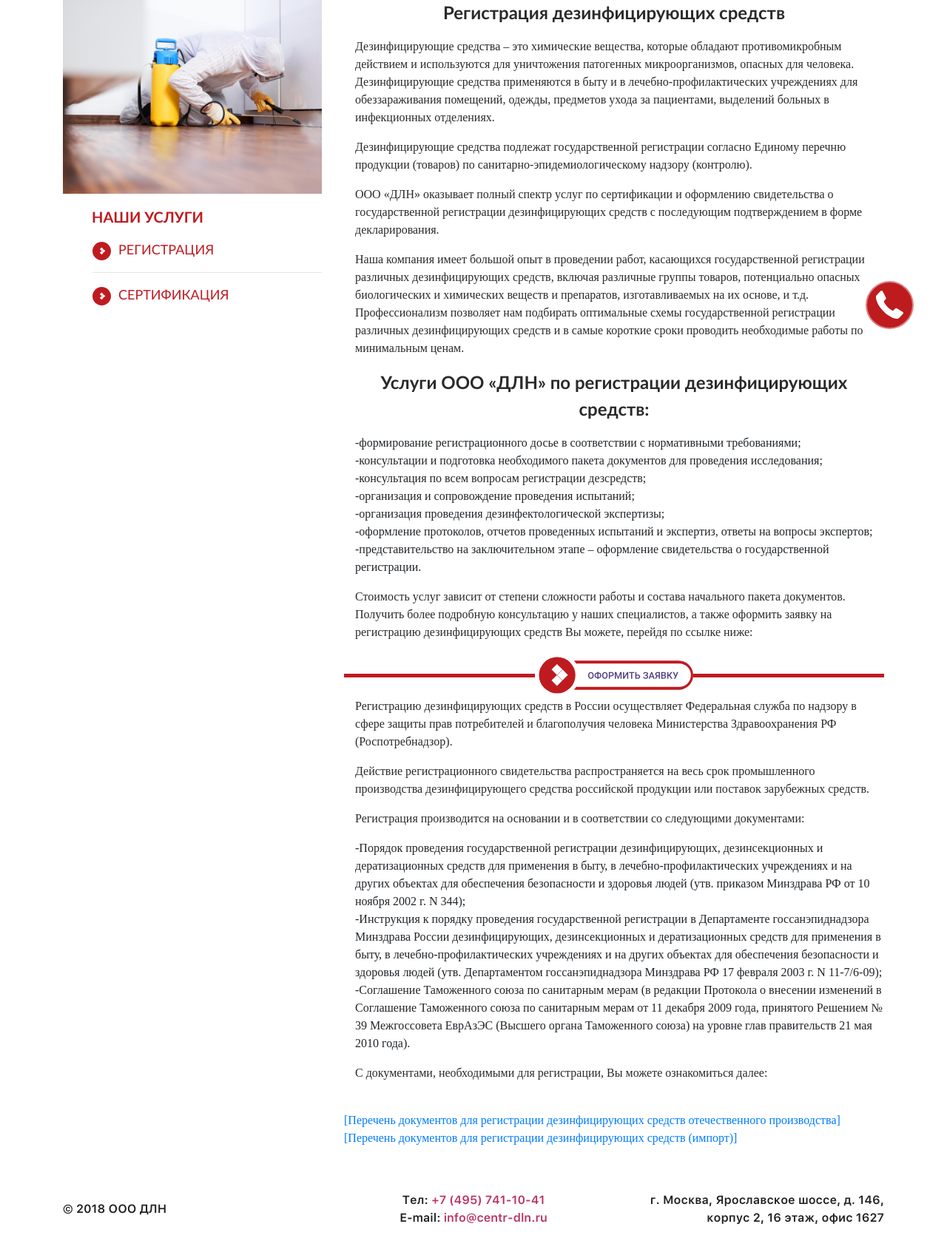
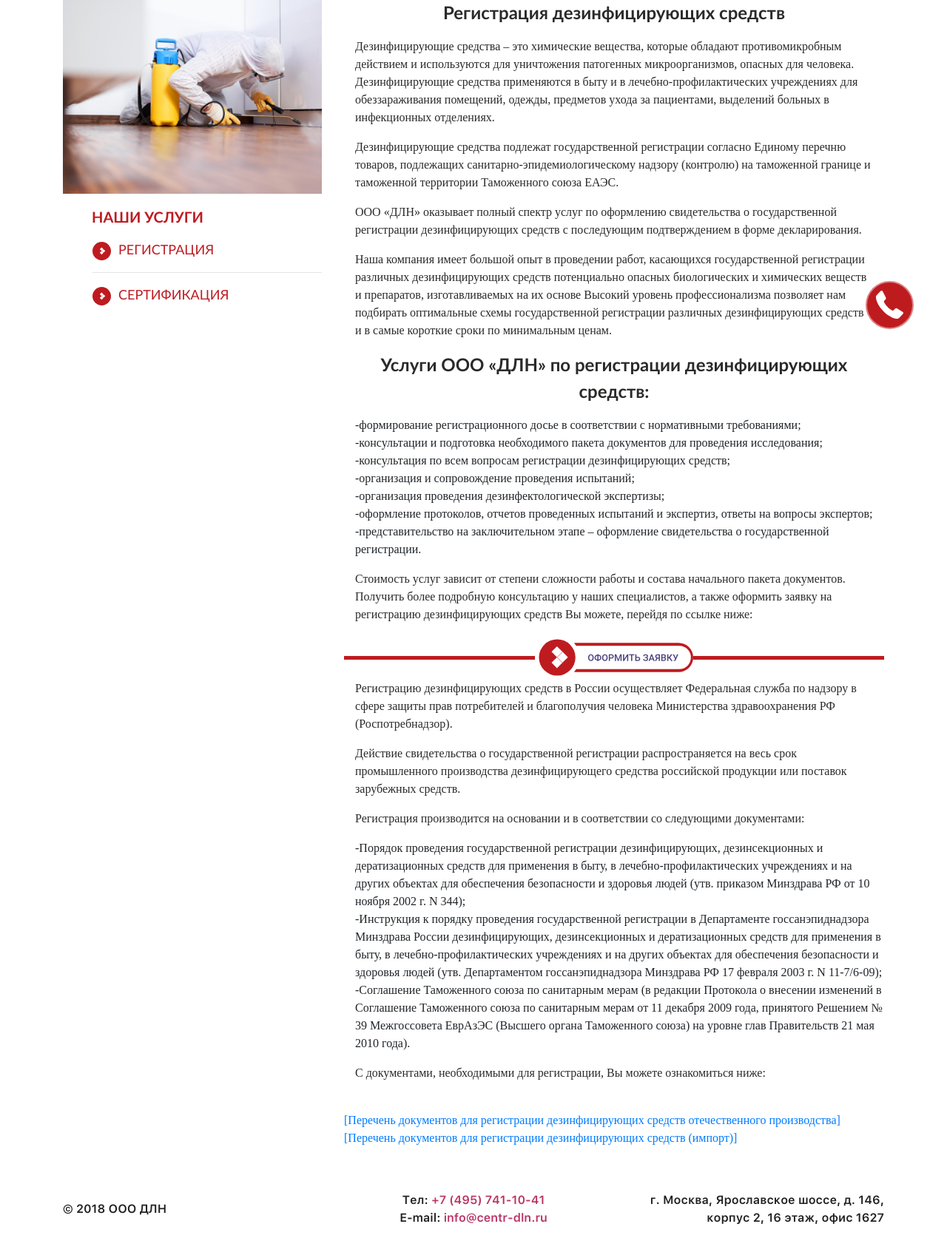
Before and after one commit to YEKabantsov/DLN_site, a Django app: page /disenfeciruyushie-sredstva in a window 1280 px wide. Shown: the part 310-1984 px from the top of the page at 74% size. Run offline with Django 3.2, Linux system fonts and the light colour scheme; some libraries are stand-ins or nearby versions; some web fonts are replaced.

Commit message:
change page disinfecting products

```diff
--- a/templates/html/disinfecting-products.html
+++ b/templates/html/disinfecting-products.html
@@ -68,24 +68,23 @@
                 предметов ухода за пациентами, выделений больных в инфекционных отделениях.
             </p>
             <p class="col-12 text_other_page">Дезинфицирующие средства подлежат государственной регистрации согласно
-                Единому перечню продукции (товаров) по санитарно-эпидемиологическому надзору (контролю).
+                Единому перечню товаров, подлежащих санитарно-эпидемиологическому надзору (контролю) на таможенной границе и таможенной территории Таможенного союза ЕАЭС.
             </p>
-            <p class="col-12 text_other_page">ООО «ДЛН» оказывает полный спектр услуг по сертификации и оформлению
+            <p class="col-12 text_other_page">ООО «ДЛН» оказывает полный спектр услуг по оформлению
                 свидетельства о государственной регистрации дезинфицирующих средств с последующим подтверждением в форме
                 декларирования.
             </p>
             <p class="col-12 text_other_page">Наша компания имеет большой опыт в проведении работ, касающихся
-                государственной регистрации различных дезинфицирующих средств, включая различные группы товаров,
-                потенциально опасных биологических и химических веществ и препаратов, изготавливаемых на их основе, и
-                т.д. Профессионализм позволяет нам подбирать оптимальные схемы государственной регистрации различных
-                дезинфицирующих средств и в самые короткие сроки проводить необходимые работы по минимальным ценам.
+                государственной регистрации различных дезинфицирующих средств
+                потенциально опасных биологических и химических веществ и препаратов, изготавливаемых на их основе Высокий уровень профессионализма позволяет нам подбирать оптимальные схемы государственной регистрации различных
+                дезинфицирующих средств и в самые короткие сроки по минимальным ценам.
             </p>
 
             <p class="col-12 text-center header_other_page">Услуги ООО «ДЛН» по регистрации дезинфицирующих средств:</p>
             <ul class="list-dash">
                 <li>формирование регистрационного досье в соответствии с нормативными требованиями;</li>
                 <li>консультации и подготовка необходимого пакета документов для проведения исследования;</li>
-                <li>консультация по всем вопросам регистрации дезсредств;</li>
+                <li>консультация по всем вопросам регистрации дезинфицирующих средств;</li>
                 <li>организация и сопровождение проведения испытаний;</li>
                 <li>организация проведения дезинфектологической экспертизы;</li>
                 <li>оформление протоколов, отчетов проведенных испытаний и экспертиз, ответы на вопросы экспертов;</li>
@@ -101,10 +100,10 @@
 
 
             <p class="col-12 text_other_page">Регистрацию дезинфицирующих средств в России осуществляет Федеральная
-                служба по надзору в сфере защиты прав потребителей и благополучия человека Министерства Здравоохранения
+                служба по надзору в сфере защиты прав потребителей и благополучия человека Министерства здравоохранения
                 РФ (Роспотребнадзор).
             </p>
-            <p class="col-12 text_other_page">Действие регистрационного свидетельства распространяется на весь срок
+            <p class="col-12 text_other_page">Действие свидетельства о государственной регистрации распространяется на весь срок
                 промышленного производства дезинфицирующего средства российской продукции или поставок зарубежных
                 средств.
             </p>
@@ -123,12 +122,12 @@
                 </li>
                 <li>Соглашение Таможенного союза по санитарным мерам (в редакции Протокола о внесении изменений в
                     Соглашение Таможенного союза по санитарным мерам от 11 декабря 2009 года, принятого Решением № 39
-                    Межгоссовета ЕврАзЭС (Высшего органа Таможенного союза) на уровне глав правительств 21 мая 2010
+                    Межгоссовета ЕврАзЭС (Высшего органа Таможенного союза) на уровне глав Правительств 21 мая 2010
                     года).
                 </li>
             </ul>
             <p class="col-12 text_other_page">С документами, необходимыми для регистрации, Вы можете ознакомиться
-                далее:</p>
+                ниже:</p>
             <br>
             <a href="#" target="_blank">[Перечень документов для регистрации дезинфицирующих средств отечественного
                 производства]
```
